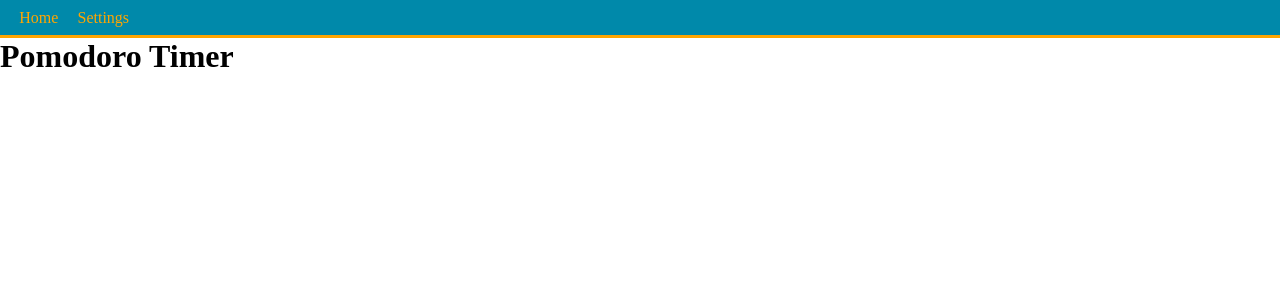
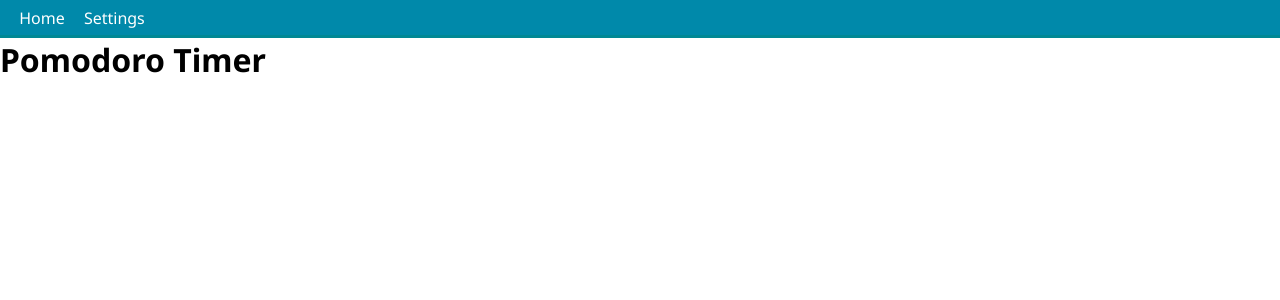
Before and after one commit to JustinDotRocks/pomodoro-timer, a React (Create React App) app: page / in a window 1280 px wide. Shown: the top 300 px of the page. Built offline with nearby package versions, Linux system fonts and the light colour scheme.

Commit message:
styled header and added google font

```diff
--- a/public/index.html
+++ b/public/index.html
@@ -9,6 +9,8 @@
       name="description"
       content="Web site created using create-react-app"
     />
+    <link rel="preconnect" href="https://fonts.gstatic.com">
+    <link href="https://fonts.googleapis.com/css2?family=Noto+Sans:ital,wght@0,400;0,700;1,400;1,700&display=swap" rel="stylesheet">
     <link rel="apple-touch-icon" href="%PUBLIC_URL%/logo192.png" />
     <!--
       manifest.json provides metadata used when your web app is installed on a
--- a/src/App.js
+++ b/src/App.js
@@ -16,7 +16,7 @@
 
   height: 35px;
 
-  border-bottom: 3px solid orange;
+  border-bottom: 3px solid #008894;
 
 `
 
@@ -31,7 +31,7 @@
 
   > * {
     text-decoration: none;
-    color: orange;
+    color: white;
   }
 `
 
--- a/src/index.css
+++ b/src/index.css
@@ -1,4 +1,5 @@
 * {
     margin: 0;
     padding: 0;
+    font-family: 'Noto Sans', sans-serif;
 }
```
